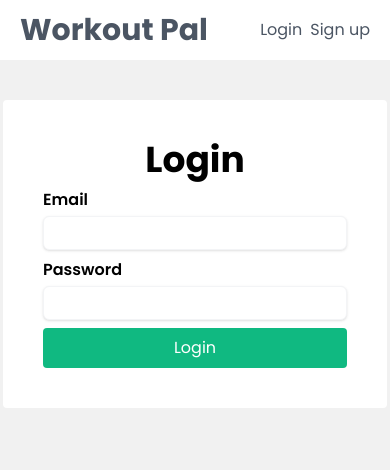
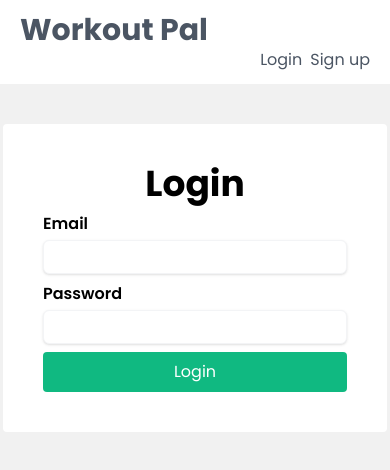
Before and after one commit to ksmcod/workout-backend, a React (Vite) app: page /login in a window 390 px wide. Shown: the top 470 px of the page. Built offline with nearby package versions, Linux system fonts and the light colour scheme.

Commit message:
Adjusted navbar responsiveness

```diff
--- a/src/components/Navbar.jsx
+++ b/src/components/Navbar.jsx
@@ -12,11 +12,11 @@ export default function Navbar() {
   }
   return (
     <header className="bg-white">
-        <div className="max-w-7xl mx-auto px-5 py-3 flex items-center justify-between ">
+        <div className="max-w-7xl mx-auto px-5 py-3 flex flex-col w-full sm:flex-row sm:items-center sm:justify-between ">
             <NavLink to="/" className="text-gray-600">
                 <h1 className="font-bold text-3xl">Workout Pal</h1>
             </NavLink>
-            <nav className='space-x-2 flex'>
+            <nav className='space-x-2 flex justify-self-end self-end '>
             { user &&
                 <div className="p-1 space-x-3 flex items-center">
                   <span>{user.email}</span>
```
